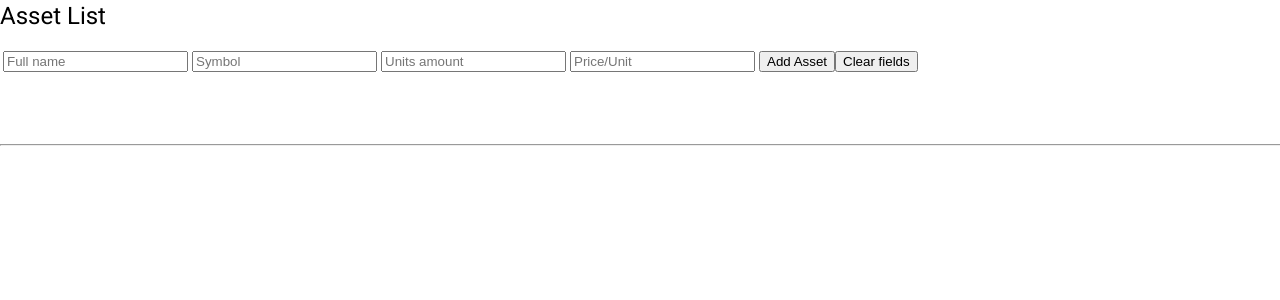
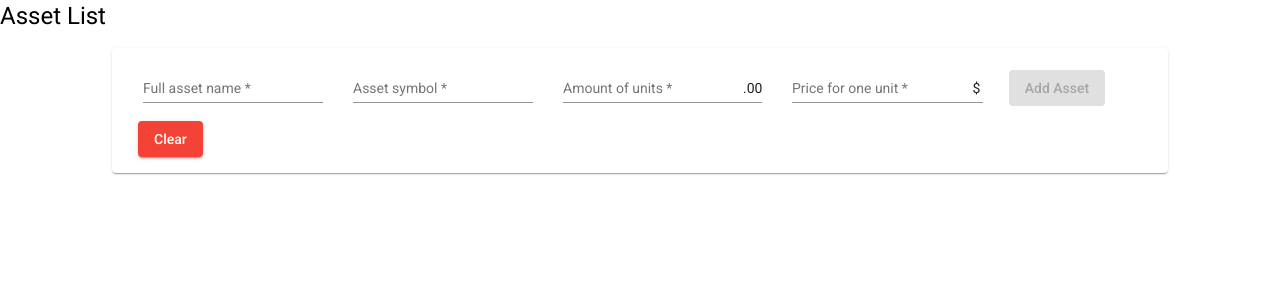
Before and after one commit to PPat93/invKeep, an Angular app in the folder invKeep/: page / in a window 1280 px wide. Shown: the top 300 px of the page. Built offline with nearby package versions, Linux system fonts and the light colour scheme.

Commit message:
v0.01.04 - asset creation material behaviour, disabled button add asset if fields empty, creation fields are required

```diff
--- a/invKeep/angular.json
+++ b/invKeep/angular.json
@@ -31,7 +31,7 @@
               "src/assets"
             ],
             "styles": [
-              "./node_modules/@angular/material/prebuilt-themes/purple-green.css",
+              "./node_modules/@angular/material/prebuilt-themes/deeppurple-amber.css",
               "src/styles.scss"
             ],
             "scripts": []
--- a/invKeep/src/app/assetsList/asset-create/asset-create.component.html
+++ b/invKeep/src/app/assetsList/asset-create/asset-create.component.html
@@ -1,36 +1,36 @@
-<table>
-  <tr>
-    <td>
-      <label>
-        <input id="asset-name" type="string" placeholder="Full name" #assetName>
-      </label>
-    </td>
-    <td>
-      <label>
-        <input id="asset-symbol" type="string" placeholder="Symbol" #assetSymbol>
-      </label>
-    </td>
-    <td>
-      <label>
-        <input id="asset-amount" type="number" step="0.01" placeholder="Units amount" #assetAmount>
-      </label>
-    </td>
-    <td>
-      <label>
-        <input id="asset-price" type="number" step="0.01" placeholder="Price/Unit" #price>
-      </label>
-    </td>
-    <td>
-      <button (click)="onAssetSave(assetName, assetSymbol, assetAmount, price); assetName.value=''; assetSymbol.value=''; assetAmount.value='';price.value=''">Add Asset</button>
-      <button (click)="assetName.value=''; assetSymbol.value=''; assetAmount.value='';price.value=''">Clear fields</button>
-    </td>
-  </tr>
-  <br/>
-  <br/>
-  <br/>
+<mat-card>
+  <mat-form-field>
+    <mat-label>Full asset name</mat-label>
+    <input matInput id="asset-name" required class="assetInput" type="string" #assetName>
+  </mat-form-field>
+  <mat-form-field>
+    <mat-label>Asset symbol</mat-label>
+    <input matInput id="asset-symbol" required class="assetInput" type="string" #assetSymbol>
+  </mat-form-field>
+  <mat-form-field>
+    <mat-label>Amount of units</mat-label>
+    <input matInput id="asset-amount" required class="assetInput example-right-align" [ngClass]="" type="number" #assetAmount>
+    <span matSuffix>.00</span>
+  </mat-form-field>
+  <mat-form-field>
+    <mat-label>Price for one unit</mat-label>
+    <input matInput id="asset-price" required class="assetInput example-right-align" type="number" #price>
+    <span matSuffix>$&nbsp;</span>
+  </mat-form-field>
 
-</table>
-<hr width="100%">
+  <button *ngIf="price.value&&assetAmount.value&&assetName.value&&assetSymbol.value != ''else elseBlock" mat-raised-button color="primary"
+          (click)="onAssetSave(assetName, assetSymbol, assetAmount, price); assetName.value=''; assetSymbol.value=''; assetAmount.value='';price.value=''">
+    Add Asset
+  </button>
+  <ng-template #elseBlock><button mat-raised-button disabled>Add Asset</button></ng-template>
+  <button mat-raised-button color="warn"
+          (click)="assetName.value=''; assetSymbol.value=''; assetAmount.value='';price.value=''">Clear
+  </button>
+</mat-card>
+<br/>
+<br/>
+<br/>
+
 <table>
   <tr id='output' [innerHTML]="returnedString"></tr>
 </table>
--- /dev/null
+++ b/invKeep/src/app/assetsList/asset-create/asset-create.component.scss
@@ -0,0 +1,28 @@
+
+input[type=number] {
+  -moz-appearance: textfield;
+}
+
+input[type=number]::-webkit-inner-spin-button,
+input[type=number]::-webkit-outer-spin-button {
+  -webkit-appearance: none;
+}
+
+input.example-right-align{
+  text-align: right;
+
+}
+mat-form-field{
+  margin: 0px 15px;
+}
+button{
+  margin: 0px 10px
+}
+
+mat-card{
+  width: 80%;
+  margin: auto;
+}
+mat-card button{
+  align-items: flex-end;
+}
--- a/invKeep/src/app/assetsList/asset-create/asset-create.component.ts
+++ b/invKeep/src/app/assetsList/asset-create/asset-create.component.ts
@@ -1,8 +1,10 @@
 import { Component } from '@angular/core';
+import { trigger, state, style, transition, animate } from '@angular/animations';
 
 @Component({
   selector: 'app-assets-create',
-  templateUrl: './asset-create.component.html'
+  templateUrl: './asset-create.component.html',
+  styleUrls: ['./asset-create.component.scss']
 })
 
 
@@ -33,10 +35,10 @@ export class AssetCreateComponent {
     nextItemButton.setAttribute(`id`, `${this.placeholderAsset.nameFull}`);
     nextItemButton.innerText = `Remove!`;
     nextItemButton.addEventListener('click', (e) => {
-      this.removeItem(e);//your typescript function
+      this.removeItem(e);
     });
 
-    nextItem.innerHTML = `Name: ${this.placeholderAsset.nameFull}<br/>Symbol: ${this.placeholderAsset.symbol}<br/>Amount: ${this.placeholderAsset.amount}<br/>Basic Price: ${this.placeholderAsset.basicPrice} $<br/> - <br/>`;
+    nextItem.innerHTML = `Name: ${this.placeholderAsset.nameFull}&nbsp;Symbol: ${this.placeholderAsset.symbol}&nbsp;Amount: ${this.placeholderAsset.amount}&nbsp;Basic Price: ${this.placeholderAsset.basicPrice} $&nbsp; - &nbsp;`;
     nextItem.setAttribute(`id`, `${this.placeholderAsset.symbol}`);
     nextItem.setAttribute(`name`, `${this.placeholderAsset.nameFull}`);
     nextItem.appendChild(nextItemButton);
--- a/invKeep/src/styles.scss
+++ b/invKeep/src/styles.scss
@@ -1,4 +1,5 @@
 /* You can add global styles to this file, and also import other style files */
+@import '~@angular/material/prebuilt-themes/deeppurple-amber.css';
 
 html, body { height: 100%; }
 body { margin: 0; font-family: Roboto, "Helvetica Neue", sans-serif; }
```
Also changed, not shown: invKeep/src/app/app.module.ts (+9 -3 lines).
